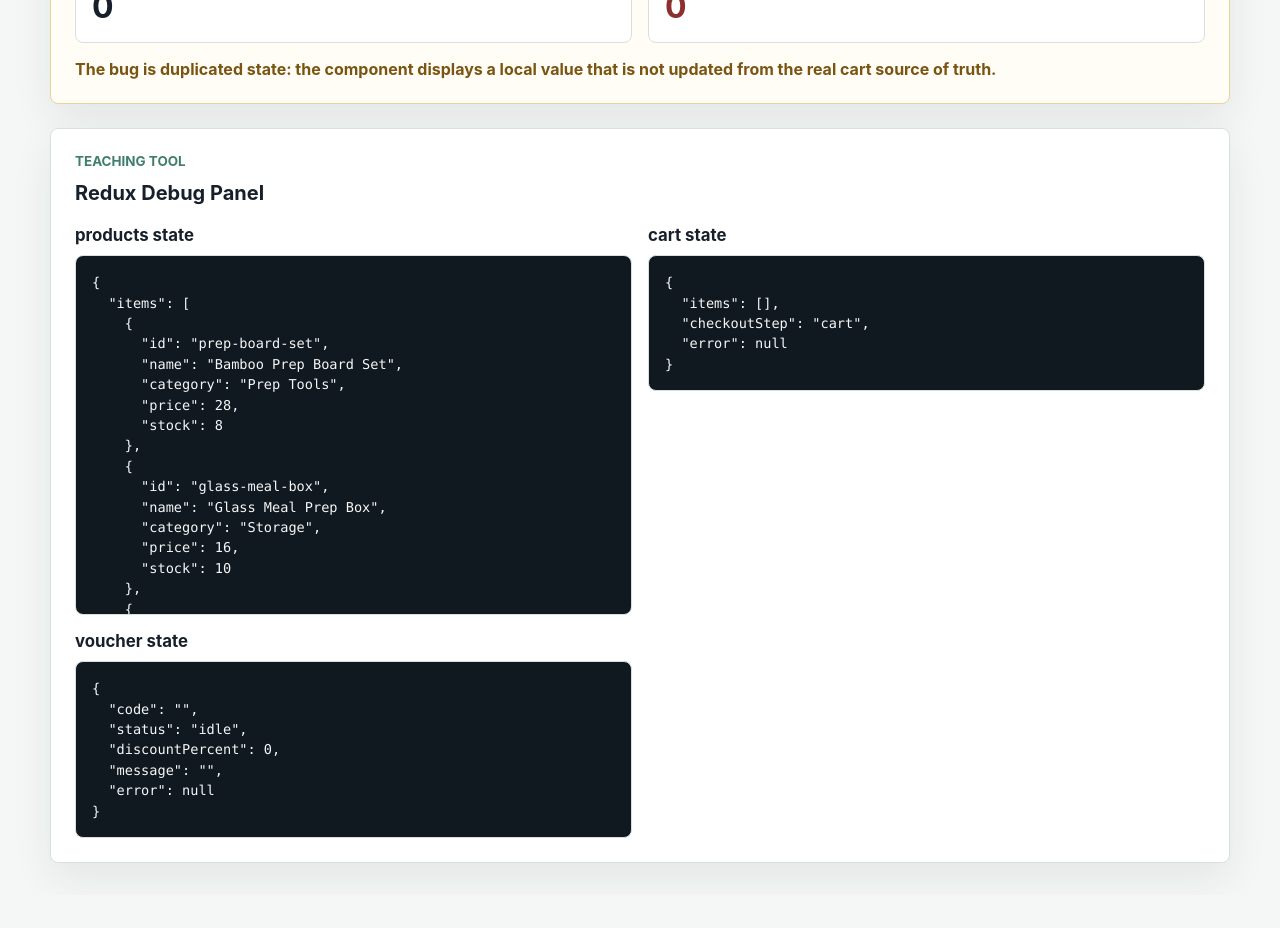
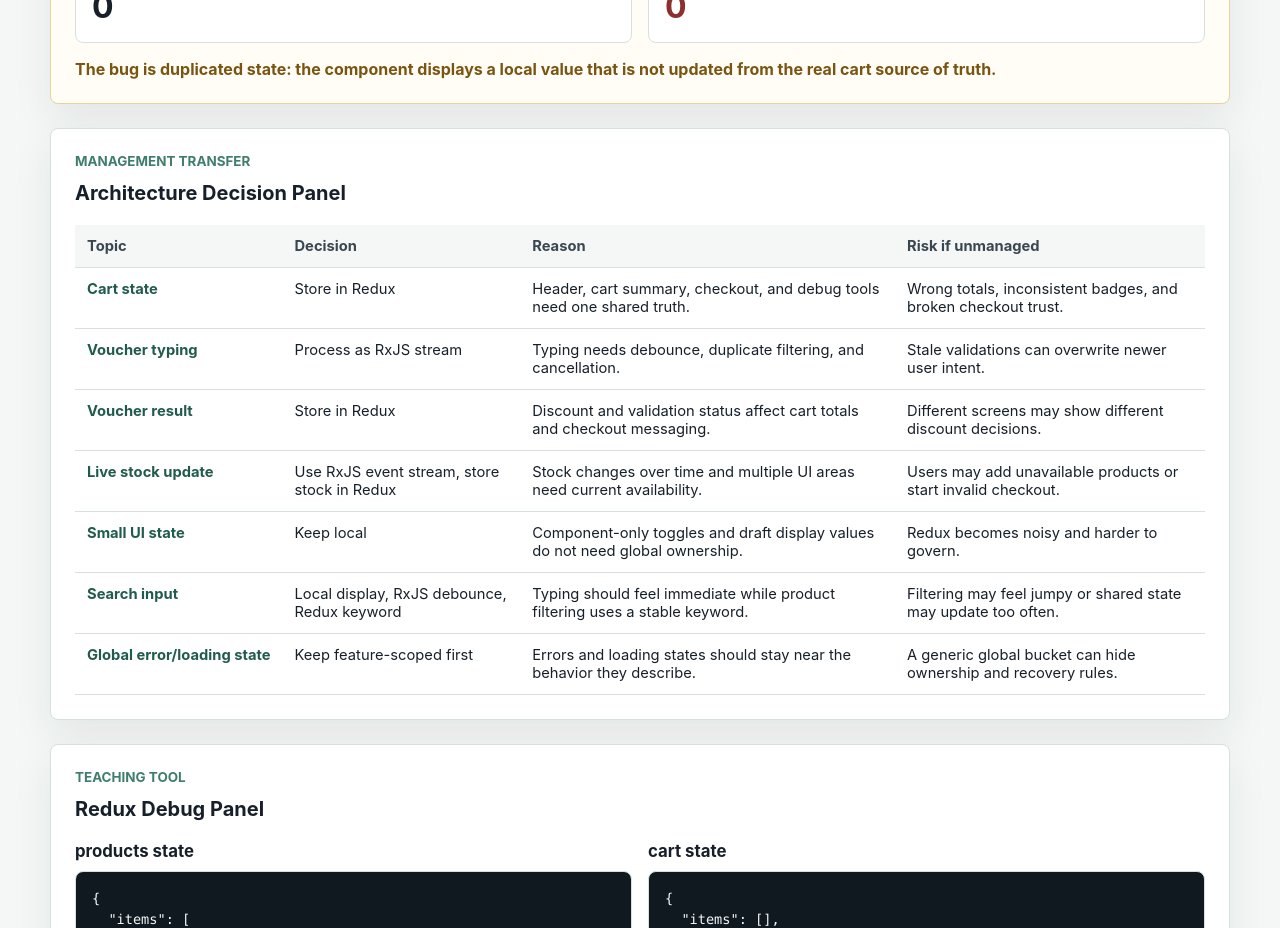
Before and after one commit to isoneday/day13, a React (Vite) app: page / in a window 1280 px wide. Shown: the part 1660-2588 px from the top of the page. Before the commit the page ends 2555 px from the top, so only its background shows below. Built offline with nearby package versions, Linux system fonts and the light colour scheme.

Commit message:
Add Architecture Decision Panel

```diff
--- a/src/App.jsx
+++ b/src/App.jsx
@@ -1,3 +1,4 @@
+import ArchitectureDecisionPanel from './components/ArchitectureDecisionPanel';
 import BuggyCartBadge from './components/BuggyCartBadge';
 import CartSummary from './components/CartSummary';
 import DebugPanel from './components/DebugPanel';
@@ -24,6 +25,7 @@ function App() {
 
       <LiveStockSimulator />
       <BuggyCartBadge />
+      <ArchitectureDecisionPanel />
       <DebugPanel />
     </main>
   );
--- /dev/null
+++ b/src/components/ArchitectureDecisionPanel.jsx
@@ -0,0 +1,82 @@
+const decisions = [
+  {
+    topic: 'Cart state',
+    decision: 'Store in Redux',
+    reason: 'Header, cart summary, checkout, and debug tools need one shared truth.',
+    risk: 'Wrong totals, inconsistent badges, and broken checkout trust.',
+  },
+  {
+    topic: 'Voucher typing',
+    decision: 'Process as RxJS stream',
+    reason: 'Typing needs debounce, duplicate filtering, and cancellation.',
+    risk: 'Stale validations can overwrite newer user intent.',
+  },
+  {
+    topic: 'Voucher result',
+    decision: 'Store in Redux',
+    reason: 'Discount and validation status affect cart totals and checkout messaging.',
+    risk: 'Different screens may show different discount decisions.',
+  },
+  {
+    topic: 'Live stock update',
+    decision: 'Use RxJS event stream, store stock in Redux',
+    reason: 'Stock changes over time and multiple UI areas need current availability.',
+    risk: 'Users may add unavailable products or start invalid checkout.',
+  },
+  {
+    topic: 'Small UI state',
+    decision: 'Keep local',
+    reason: 'Component-only toggles and draft display values do not need global ownership.',
+    risk: 'Redux becomes noisy and harder to govern.',
+  },
+  {
+    topic: 'Search input',
+    decision: 'Local display, RxJS debounce, Redux keyword',
+    reason: 'Typing should feel immediate while product filtering uses a stable keyword.',
+    risk: 'Filtering may feel jumpy or shared state may update too often.',
+  },
+  {
+    topic: 'Global error/loading state',
+    decision: 'Keep feature-scoped first',
+    reason: 'Errors and loading states should stay near the behavior they describe.',
+    risk: 'A generic global bucket can hide ownership and recovery rules.',
+  },
+];
+
+function ArchitectureDecisionPanel() {
+  return (
+    <section className="panel architecture-panel" aria-labelledby="architecture-title">
+      <div className="section-heading">
+        <div>
+          <p className="eyebrow">Management Transfer</p>
+          <h2 id="architecture-title">Architecture Decision Panel</h2>
+        </div>
+      </div>
+
+      <div className="decision-table-wrap">
+        <table className="decision-table">
+          <thead>
+            <tr>
+              <th>Topic</th>
+              <th>Decision</th>
+              <th>Reason</th>
+              <th>Risk if unmanaged</th>
+            </tr>
+          </thead>
+          <tbody>
+            {decisions.map((decision) => (
+              <tr key={decision.topic}>
+                <th scope="row">{decision.topic}</th>
+                <td>{decision.decision}</td>
+                <td>{decision.reason}</td>
+                <td>{decision.risk}</td>
+              </tr>
+            ))}
+          </tbody>
+        </table>
+      </div>
+    </section>
+  );
+}
+
+export default ArchitectureDecisionPanel;
--- a/src/index.css
+++ b/src/index.css
@@ -385,6 +385,34 @@ dd {
   font-weight: 700;
 }
 
+.decision-table-wrap {
+  overflow-x: auto;
+}
+
+.decision-table {
+  width: 100%;
+  border-collapse: collapse;
+  font-size: 0.92rem;
+}
+
+.decision-table th,
+.decision-table td {
+  border-bottom: 1px solid #d8e0dd;
+  padding: 12px;
+  text-align: left;
+  vertical-align: top;
+}
+
+.decision-table thead th {
+  background: #f4f7f6;
+  color: #3a4650;
+}
+
+.decision-table tbody th {
+  color: #205b4c;
+  white-space: nowrap;
+}
+
 .empty-state,
 .muted {
   color: #6b7780;
```
Also changed, not shown: 2 other files (tests, documents, lock files or other folders).
